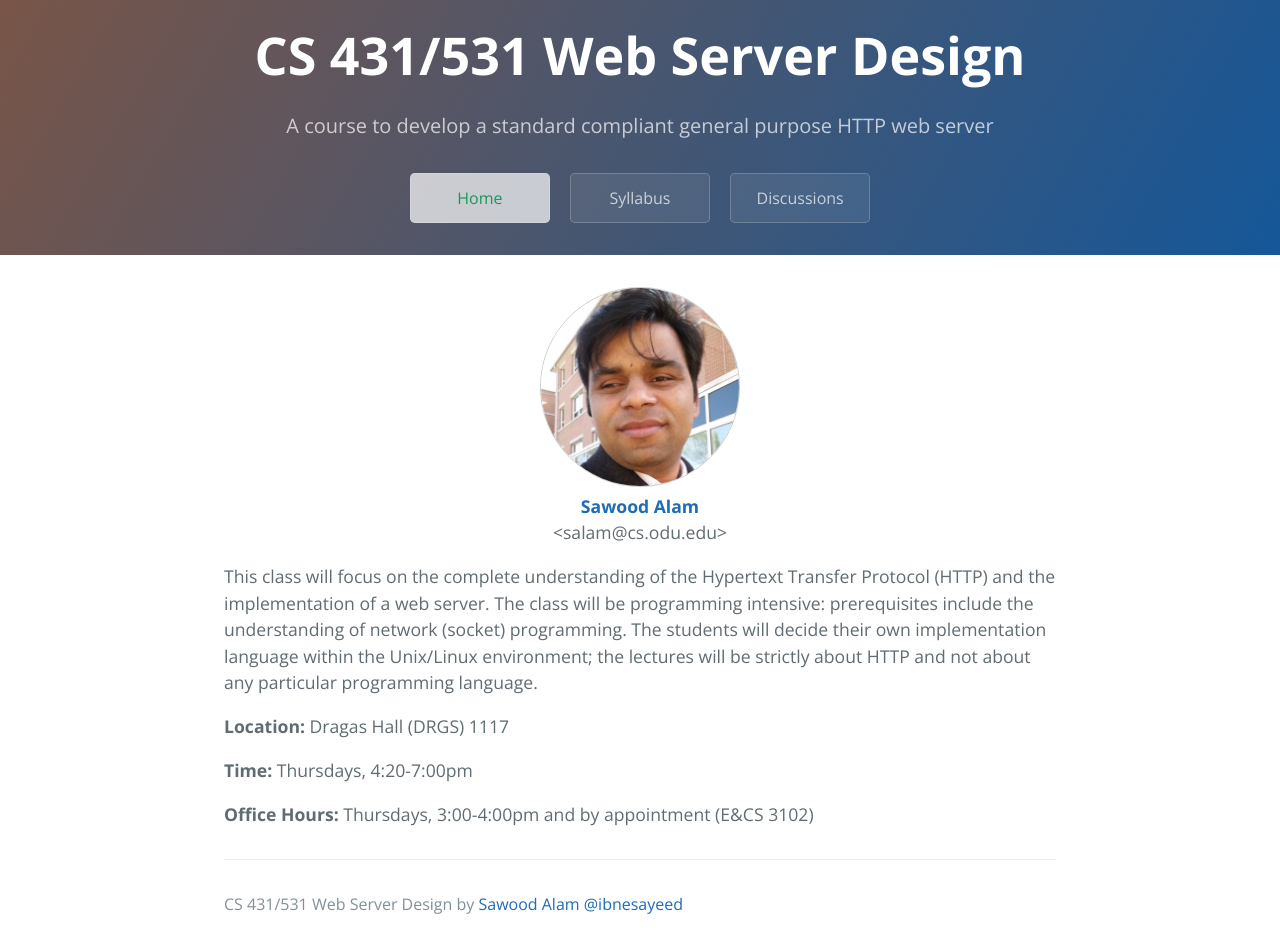
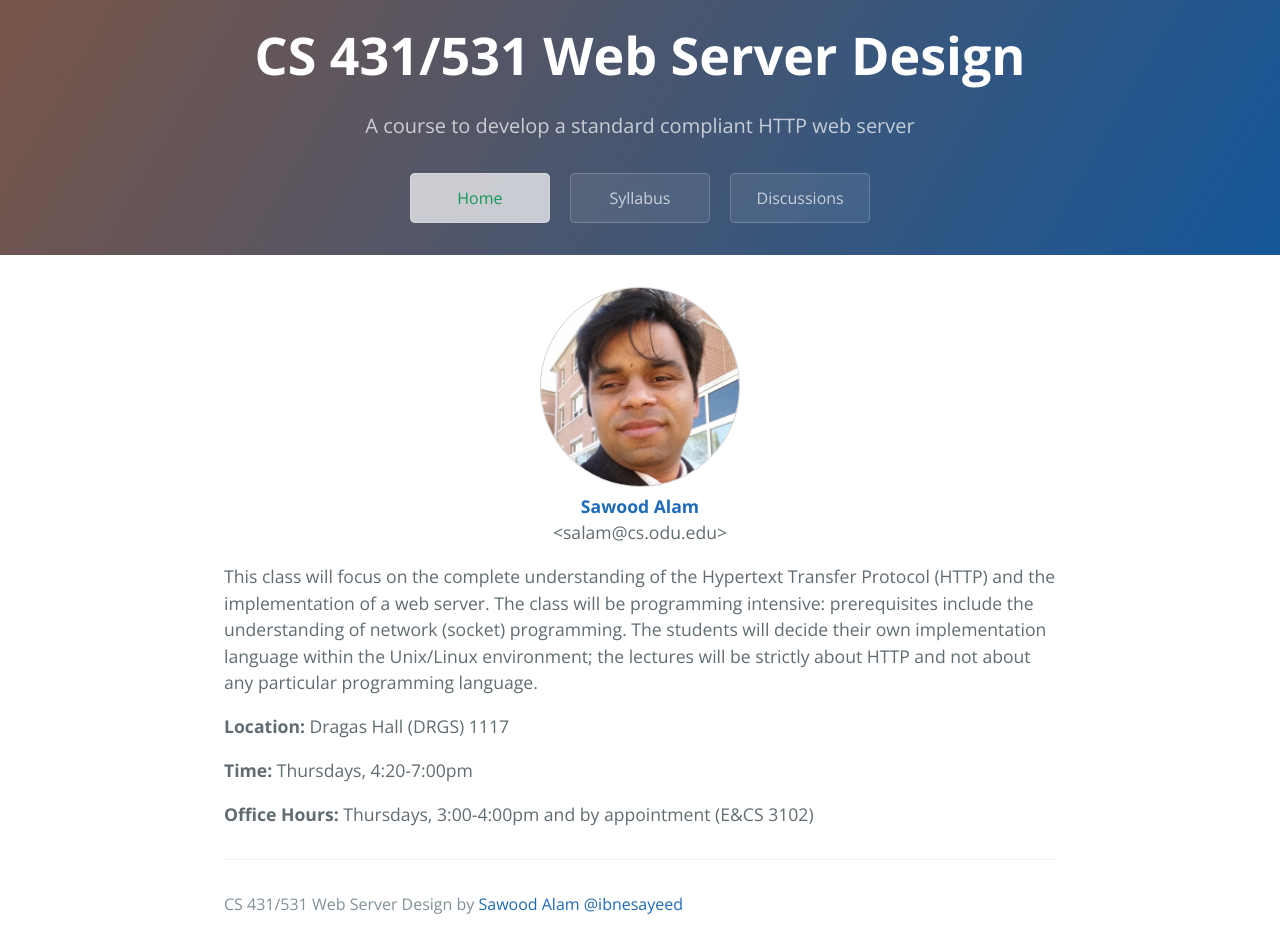
Before and after one commit to cs531-f19/cs531-f19.github.io, a Jekyll site: the page built from index.md, in a window 1280 px wide. Built offline with Jekyll 4.4.1, drawn with Linux system fonts in a browser that asks for light colours; our own code applies the rules of GitHub Pages for plain Markdown files.

Commit message:
Update description

```diff
--- a/_config.yml
+++ b/_config.yml
@@ -1,5 +1,5 @@
 title: CS 431/531 Web Server Design
-description: A course to develop a standard compliant general purpose HTTP web server
+description: A course to develop a standard compliant HTTP web server
 semester: Fall 2019
 homepage: https://cs531-f19.github.io/
 prerequisites: Familiarity with Unix/Linux, Socket programming, Git, and Docker
```
